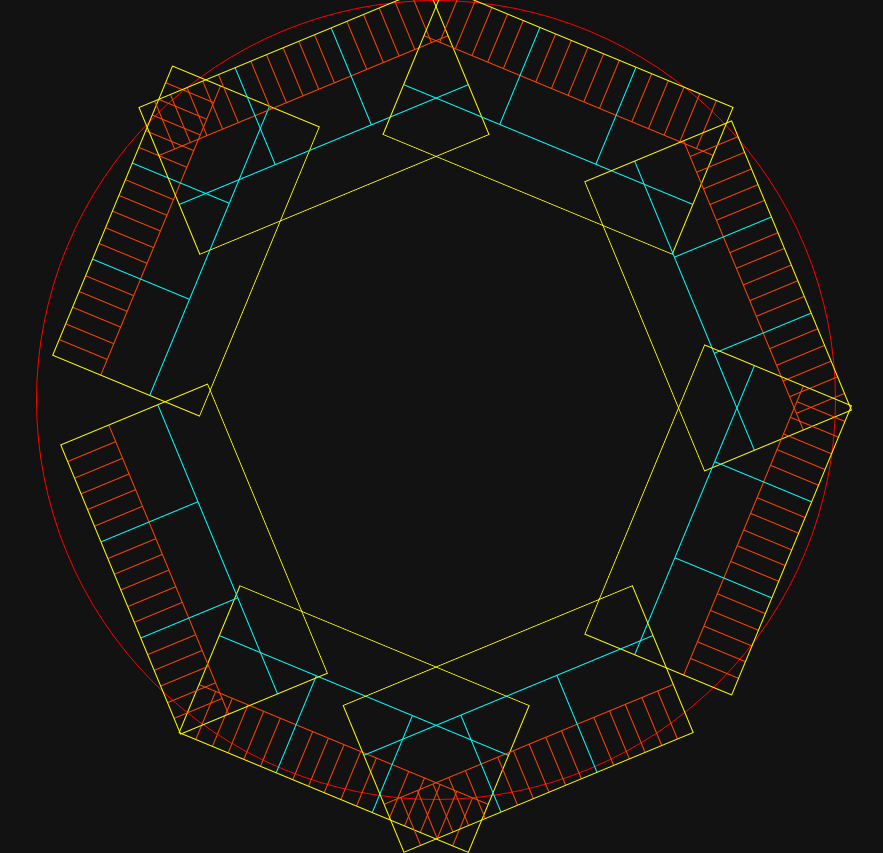
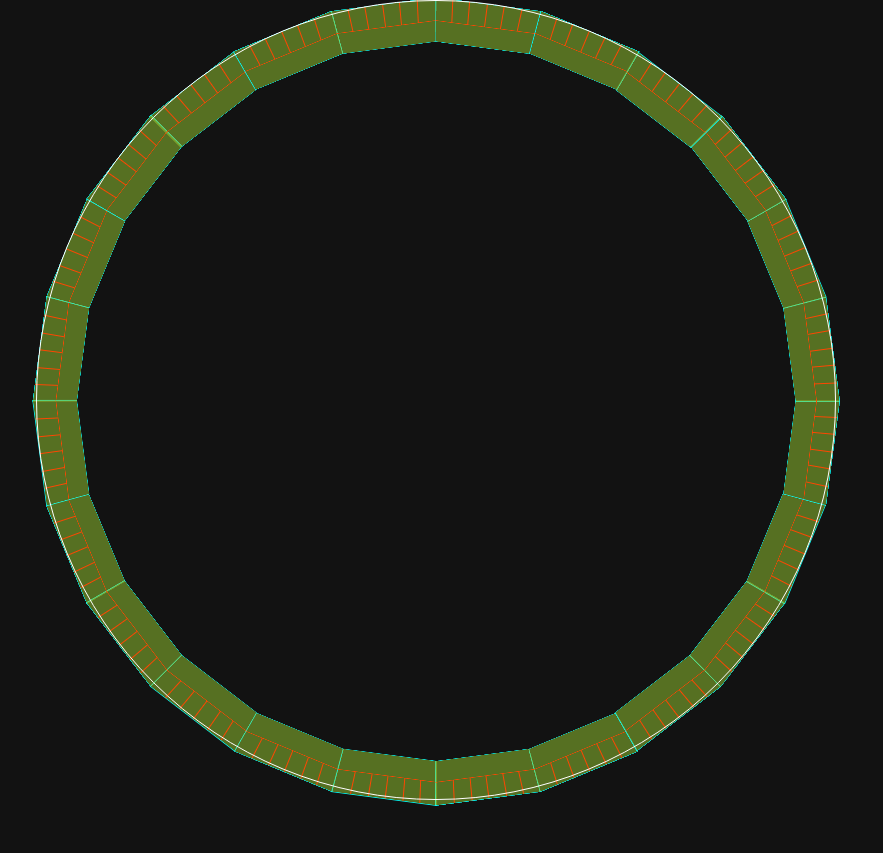
Before and after one commit to uni-parse/plan, a website built with Vite: page index.html in a window 1280 px wide. Shown: the whole page, without its empty margins (204-1087 px from the left). Built offline with nearby package versions, Linux system fonts and the light colour scheme; some packages are replaced by stand-ins of ours.

Commit message:
position hours

```diff
--- a/src/main.js
+++ b/src/main.js
@@ -12,22 +12,25 @@ for (let i = 1; i <= 6; i++) {
   hour.appendChild(min)
 }
 
-for (let i = 1; i <= 3; i++) {
+for (let i = 1; i <= 24; i++) {
   const h = hour.cloneNode(true)
   h.setAttribute('class', `hour nth${i}`)
-  threeHours.appendChild(h)
+  circle.appendChild(h)
 }
 for (let i = 1; i <= 8; i++) {
   const three = threeHours.cloneNode(true)
   three.setAttribute('class', `threeHours nth${i}`)
   circle.appendChild(three)
 }
-const hours = circle.querySelectorAll('.hour')
-hours.forEach((hour, i) => hour.id = `h${i + 1}`)
+//const hours = circle.querySelectorAll('.hour')
+//hours.forEach((hour, i) => hour.id = `h${i + 1}`)
 
 circle.id = 'circle'
 main.appendChild(circle)
 document.body.appendChild(main)
 
 
+for (let i = 1; i <= 24; i++) {
+
+}
 console.log('done')
--- a/src/sass/_circle.scss
+++ b/src/sass/_circle.scss
@@ -1,72 +1,211 @@
 @use 'sass:math';
+@use 'utilities' as *;
+@use 'sass:color';
+
+$size: 100vmin;
 
 #circle {
   display: inline-block;
+  @include space(0);
   position: relative;
-  perspective: 500px;
   perspective-origin: 50%;
   transform-style: preserve-3d;
-  border: red solid thin;
+  border: solid thin;
   //border-radius: 50% 50% 30% 30%/ 40% 40% 70% 70%;
   border-radius: 50%;
-  height: 100vmin;
-  width: 100vmin;
+  //overflow: clip;
+  @include size($size);
+  perspective: 0.8 * $size;
 }
 .threeHours {
-  border: yellow solid thin;
-  display: inline-block;
+  //border: yellow solid thin;
+  display: none;
   position: absolute;
-  height: 20vmin;
-  width: calc(2 * 50vmin * math.$pi / 8);
+  //perspective-origin:50%;
+  //perspective: none;
+  transform-style: preserve-3d;
+  transform-origin: center 0 0;
+  height: 20%;
+  width: calc(2 * 50% * math.$pi / 8);
+  $horizontal1: 12.25%; //done
+  $vertical1: -12.5%;
+  $vertical11: 7.5%;
+  $horizontal2: -11.8%;
+  $vertical2: 24.2%;
+  $vertical22: 14.2%;
+  $rotateX: rotateX(-90deg);
   &.nth1 {
-    transform: rotate(202.5deg);
-    bottom: 0;
-    left: 20%;
+    transform: rotateZ(202.5deg) $rotateX;
+    bottom: $vertical1;
+    left: $horizontal1;
   }
   &.nth2 {
-    transform: rotate(247.5deg);
-    bottom: 20%;
-    left: 0;
+    transform: rotateZ(247.5deg) $rotateX;
+    bottom: $vertical22;
+    left: $horizontal2;
   }
   &.nth3 {
-    transform: rotate(-67.5deg);
-    top: 20%;
-    left: -1%;
+    transform: rotateZ(-67.5deg) $rotateX;
+    top: $vertical2;
+    left: $horizontal2;
   }
   &.nth4 {
-    transform: rotate(-22.5deg);
-    top: 5%;
-    left: 15%;
+    transform: rotateZ(-22.5deg) $rotateX;
+    top: $vertical11;
+    left: $horizontal1;
   }
   &.nth5 {
-    transform: rotate(22.5deg);
-    top: 5%;
-    right: 15%;
+    transform: rotateZ(22.5deg) $rotateX;
+    top: $vertical11;
+    right: $horizontal1;
   }
   &.nth6 {
-    transform: rotate(67.5deg);
-    top: 27%;
-    right: -5%;
+    transform: rotateZ(67.5deg) $rotateX;
+    top: $vertical2;
+    right: $horizontal2;
   }
   &.nth7 {
-    transform: rotate(112.5deg);
-    top: 55%;
-    right: -5%;
+    transform: rotateZ(112.5deg) $rotateX;
+    bottom: $vertical22;
+    right: $horizontal2;
   }
   &.nth8 {
-    transform: rotate(157.5deg);
-    bottom: 0;
-    right: 20%;
+    transform: rotateZ(157.5deg) $rotateX;
+    bottom: $vertical1;
+    right: $horizontal1;
   }
 }
 .hour {
-  border-right: cyan solid thin;
+  border: cyan solid thin;
+  border-left: none;
+  background: color.adjust(yellowgreen, $alpha: -0.5);
   border-bottom: cyan solid thin;
   display: inline-block;
-  width: calc(100% / 3);
-  height: calc(200% / 3);
+  transform-origin: 50% 0;
+  position: absolute;
+  $hourW: calc(2 * 51% * math.$pi / 24);
+  $hourH: 10%;
+  @include size($hourW, $hourH);
+  $rotateX: rotateX(-90deg);
+  &.nth1 {
+    bottom: -$hourH;
+    left: 50% - 0.988 * $hourW;
+    transform: rotateZ(187.5deg) $rotateX;
+  }
+  &.nth2 {
+    bottom: -0.658 * $hourH;
+    left: 50% - 1.934 * $hourW;
+    transform: rotateZ(202.5deg) $rotateX;
+  }
   &.nth3 {
-    border-right: none;
+    bottom: -0.002 * $hourH;
+    left: 50% - 2.787 * $hourW;
+    transform: rotateZ(217.5deg) $rotateX;
+  }
+  &.nth4 {
+    bottom: 0.93 * $hourH;
+    left: 50% - 3.48 * $hourW;
+    transform: rotateZ(232.5deg) $rotateX;
+  }
+  &.nth5 {
+    bottom: 50% - 2.199 * $hourW;
+    left: -0.225 * $hourW;
+    transform: rotateZ(247.5deg) $rotateX;
+  }
+  &.nth6 {
+    bottom: 50% - 1.25 * $hourW;
+    left: -0.48 * $hourW;
+    transform: rotateZ(262.5deg) $rotateX;
+  }
+  &.nth7 {
+    top: 50% - 0.48 * $hourW;
+    left: -0.48 * $hourW;
+    transform: rotateZ(277.5deg) $rotateX;
+  }
+  &.nth8 {
+    top: 50% - 1.427 * $hourW;
+    left: -0.23 * $hourW;
+    transform: rotateZ(292.5deg) $rotateX;
+  }
+  &.nth9 {
+    top: 1.96 * $hourH;
+    left: 50% - 3.485 * $hourW;
+    transform: rotateZ(307.5deg) $rotateX;
+  }
+  &.nth10 {
+    top: 1.036 * $hourH;
+    left: 50% - 2.794 * $hourW;
+    transform: rotateZ(322.5deg) $rotateX;
+  }
+  &.nth11 {
+    top: 0.38 * $hourH;
+    left: 50% - 1.945 * $hourW;
+    transform: rotateZ(337.5deg) $rotateX;
+  }
+  &.nth12 {
+    top: 0.04*$hourH;
+    left: 50% - 0.993* $hourW;
+    transform: rotateZ(352.5deg) $rotateX;
+  }
+  &.nth13 {
+    top: 0.04*$hourH;
+    right: 50% - 0.993* $hourW;
+    transform: rotateZ(7.5deg) $rotateX;
+  }
+  &.nth14 {
+    top: 0.38 * $hourH;
+    right: 50% - 1.945 * $hourW;
+    transform: rotateZ(22.5deg) $rotateX;
+  }
+  &.nth15 {
+    top: 1.036 * $hourH;
+    right: 50% - 2.794 * $hourW;
+    transform: rotateZ(37.5deg) $rotateX;
+  }
+  &.nth16 {
+    top: 1.96 * $hourH;
+    right: 50% - 3.485 * $hourW;
+    transform: rotateZ(52.5deg) $rotateX;
+  }
+  &.nth17 {
+    top: 50% - 1.427 * $hourW;
+    right: -0.23 * $hourW;
+    transform: rotateZ(67.5deg) $rotateX;
+  }
+  &.nth18 {
+    top: 50% - 0.48 * $hourW;
+    right: -0.48 * $hourW;
+    transform: rotateZ(82.5deg) $rotateX;
+  }
+  &.nth19 {
+    bottom: 50% - 1.25 * $hourW;
+    right: -0.48 * $hourW;
+    transform: rotateZ(97.5deg) $rotateX;
+  }
+  &.nth20 {
+    bottom: 50% - 2.199 * $hourW;
+    right: -0.225 * $hourW;
+    transform: rotateZ(112.5deg) $rotateX;
+  }
+  &.nth21 {
+    bottom: 0.93 * $hourH;
+    right: 50% - 3.48 * $hourW;
+    transform: rotateZ(127.5deg) $rotateX;
+  }
+  &.nth22 {
+    bottom: -0.002 * $hourH;
+    right: 50% - 2.787 * $hourW;
+    transform: rotateZ(142.5deg) $rotateX;
+  }
+  &.nth23 {
+    bottom: -0.658 * $hourH;
+    right: 50% - 1.934 * $hourW;
+    transform: rotateZ(157.5deg) $rotateX;
+  }
+  &.nth24 {
+    bottom: -$hourH;
+    right: 50% - 0.988 * $hourW;
+    transform: rotateZ(172.5deg) $rotateX;
   }
 }
 .minute {
```
